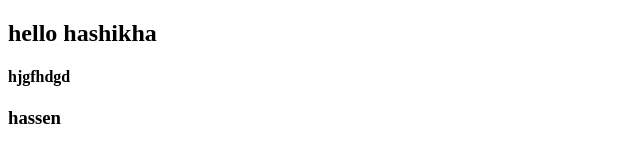
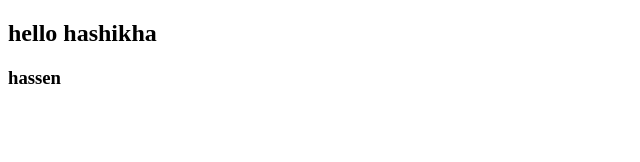
Before and after one commit to Hashikha123/project2, a plain HTML site: page about.html in a window 1280 px wide. Shown: the full height of the page, 0-640 px from the left. Drawn offline with Linux system fonts and the light colour scheme.

Commit message:
Revert "Update about.html"

```diff
--- a/about.html
+++ b/about.html
@@ -9,7 +9,6 @@
 
 <body>
     <h2>hello hashikha</h2>
-    <h4>hjgfhdgd</h4>
     <h3>hassen</h3>
 </body>
 
```
